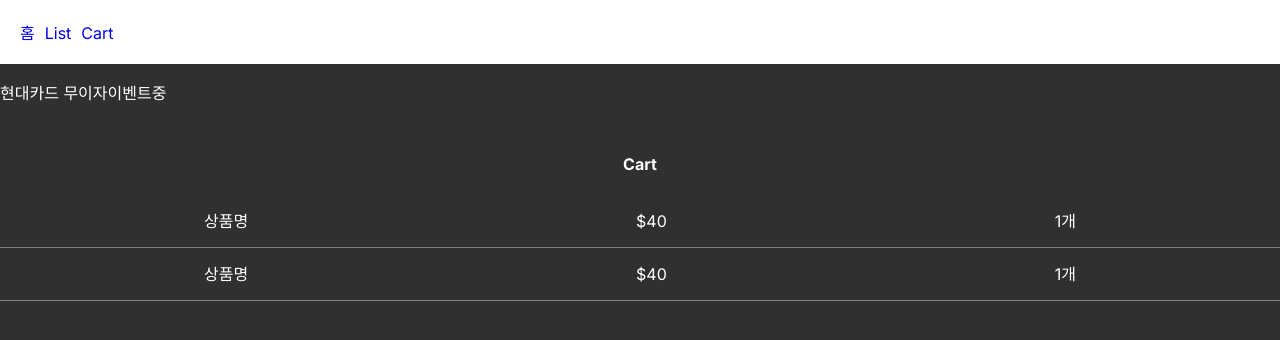
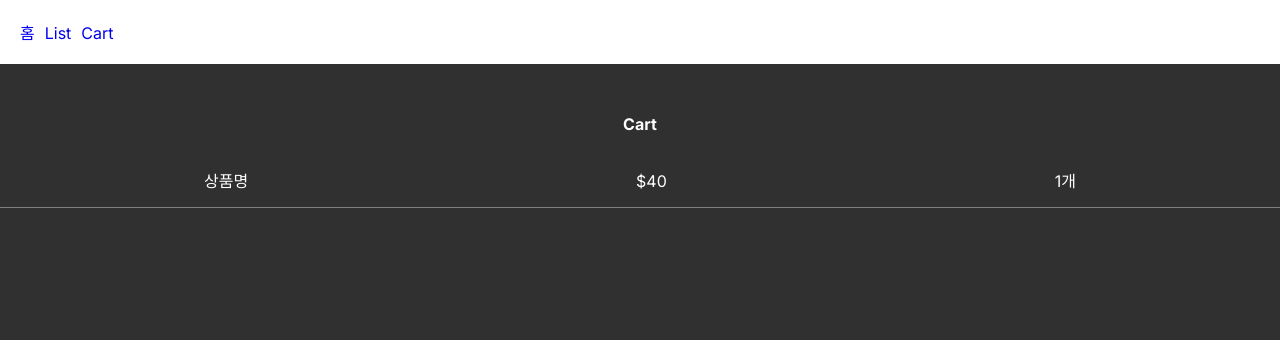
Before and after one commit to ddokn/next-js, a Next.js app in the folder fresh/: page /cart in a window 1280 px wide. Shown: the top 340 px of the page. Built offline with nearby package versions, Linux system fonts and the light colour scheme.

Commit message:
client/server component, import - step 1

```diff
--- a/fresh/app/cart/layout.js
+++ b/fresh/app/cart/layout.js
@@ -1,7 +1,7 @@
 export default function RootLayout({ children }) {
   return (
         <div>
-            <p>현대카드 무이자이벤트중</p>
+            {/* <p>현대카드 무이자이벤트중</p> */}
             {children}
         </div>
     );
--- a/fresh/app/cart/page.js
+++ b/fresh/app/cart/page.js
@@ -2,16 +2,17 @@ export default function Cart() {
   return (
     <div>
       <h4 className="title">Cart</h4>
-      <div className="cart-item">
-        <p>상품명</p>
-        <p>$40</p>
-        <p>1개</p>
-      </div>
-      <div className="cart-item">
-        <p>상품명</p>
-        <p>$40</p>
-        <p>1개</p>
-      </div>
+      <CartItem></CartItem>
     </div>
   )
 }
+
+function CartItem(){
+  return (
+    <div className="cart-item">
+      <p>상품명</p>
+      <p>$40</p>
+      <p>1개</p>
+    </div>
+  )
+}
```
